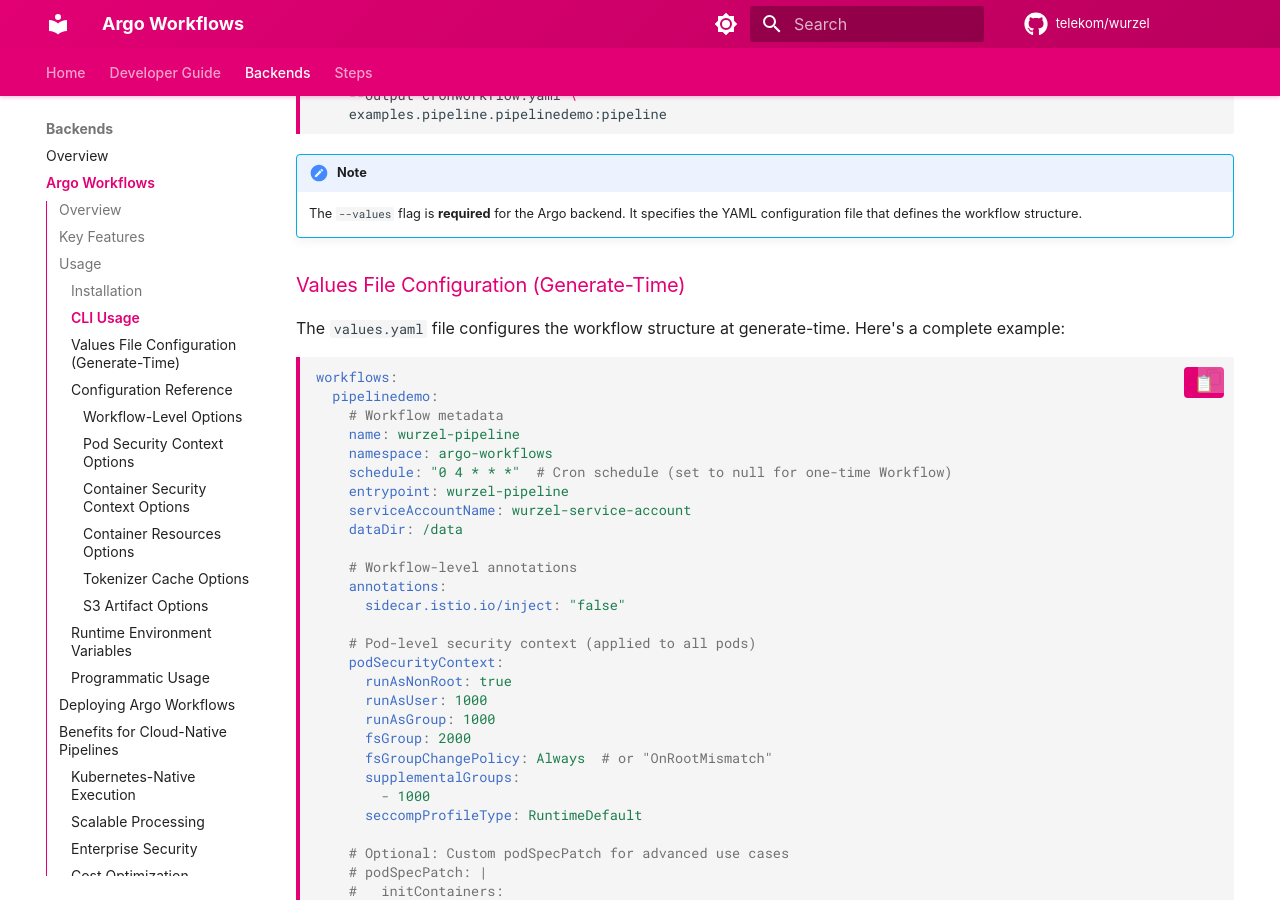
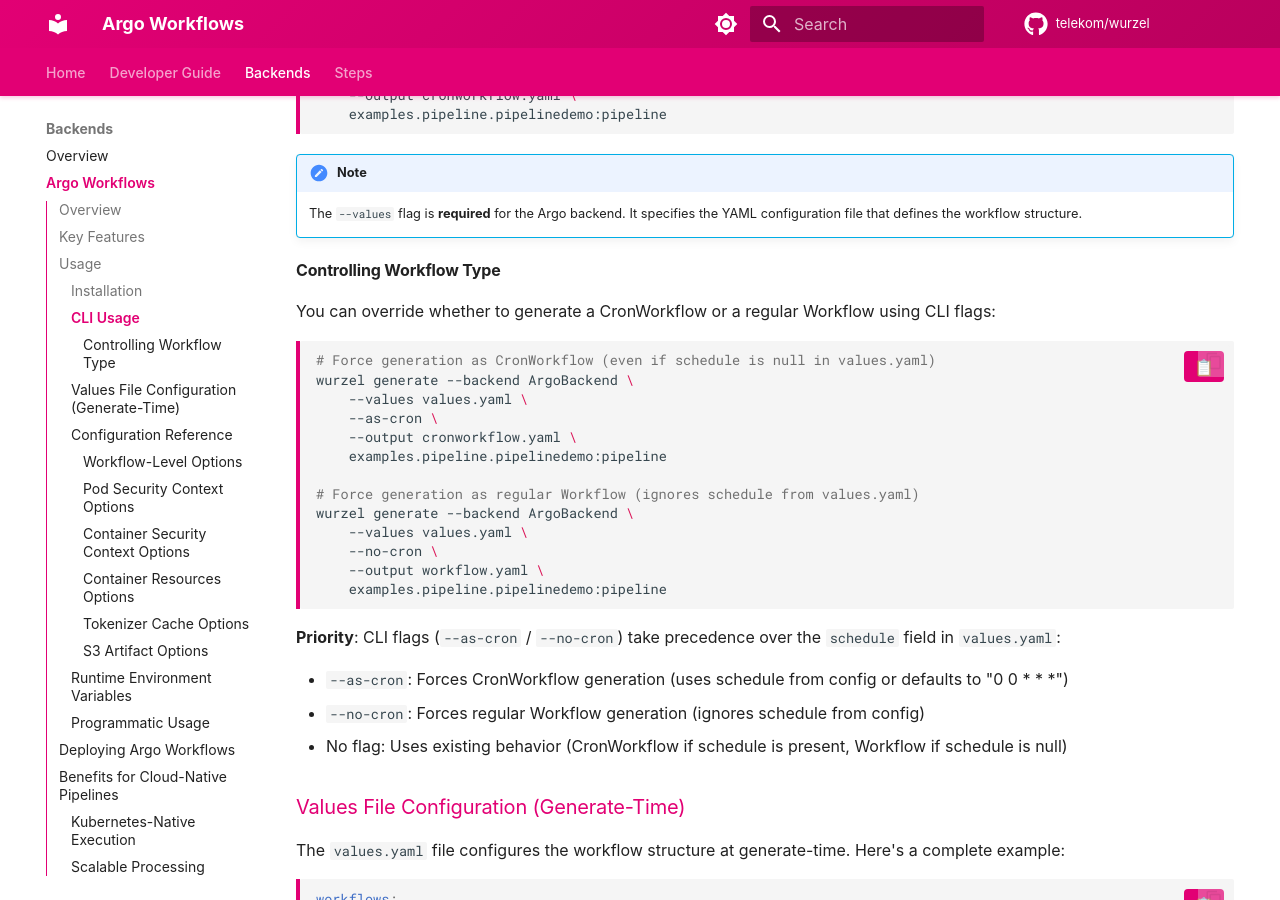
Before and after one commit to telekom/wurzel, an MkDocs documentation site: the page built from docs/backends/argoworkflows.md, in a window 1280 px wide and 900 px high, scrolled down 1418 px. Built offline with MkDocs 1.6.1 and Material for MkDocs 9.7.7, drawn with Linux system fonts in a browser that asks for light colours; some web fonts are replaced; comment, search, counter and statistics services are not loaded.

Commit message:
Update documentation for --as-cron flag
Co-authored-by: sam-hey <40773225+sam-hey@users.noreply.github.com>

````diff
--- a/docs/backends/argoworkflows.md
+++ b/docs/backends/argoworkflows.md
@@ -48,6 +48,32 @@ wurzel generate --backend ArgoBackend \
 
 !!! note
     The `--values` flag is **required** for the Argo backend. It specifies the YAML configuration file that defines the workflow structure.
+
+#### Controlling Workflow Type
+
+You can override whether to generate a CronWorkflow or a regular Workflow using CLI flags:
+
+```bash
+# Force generation as CronWorkflow (even if schedule is null in values.yaml)
+wurzel generate --backend ArgoBackend \
+    --values values.yaml \
+    --as-cron \
+    --output cronworkflow.yaml \
+    examples.pipeline.pipelinedemo:pipeline
+
+# Force generation as regular Workflow (ignores schedule from values.yaml)
+wurzel generate --backend ArgoBackend \
+    --values values.yaml \
+    --no-cron \
+    --output workflow.yaml \
+    examples.pipeline.pipelinedemo:pipeline
+```
+
+**Priority**: CLI flags (`--as-cron` / `--no-cron`) take precedence over the `schedule` field in `values.yaml`:
+
+- `--as-cron`: Forces CronWorkflow generation (uses schedule from config or defaults to "0 0 * * *")
+- `--no-cron`: Forces regular Workflow generation (ignores schedule from config)
+- No flag: Uses existing behavior (CronWorkflow if schedule is present, Workflow if schedule is null)
 
 ### Values File Configuration (Generate-Time)
 
````
Also changed, not shown: docs/developer-guide/cli.md (+7 -0 lines).
